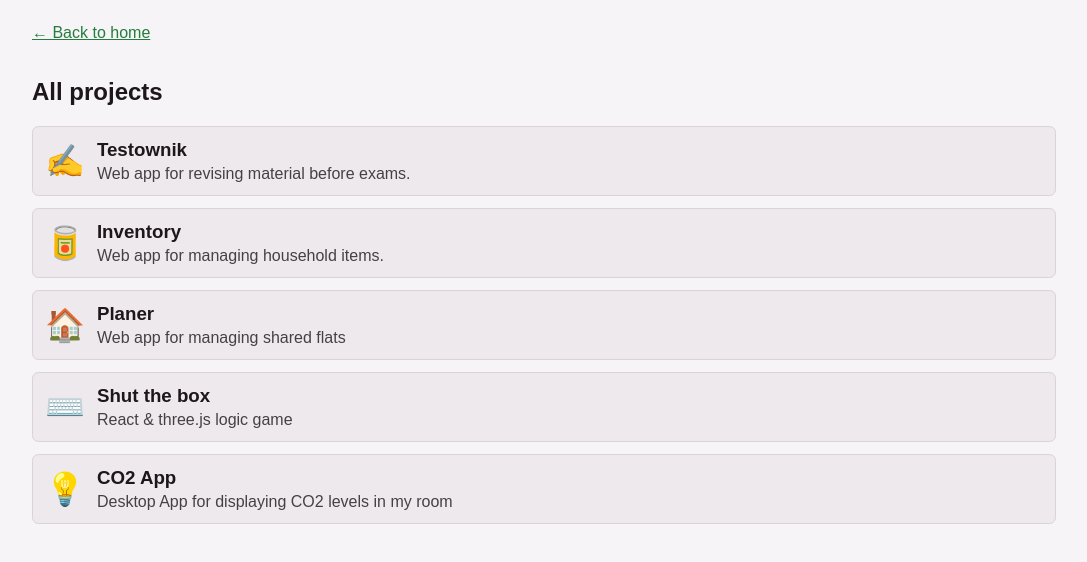
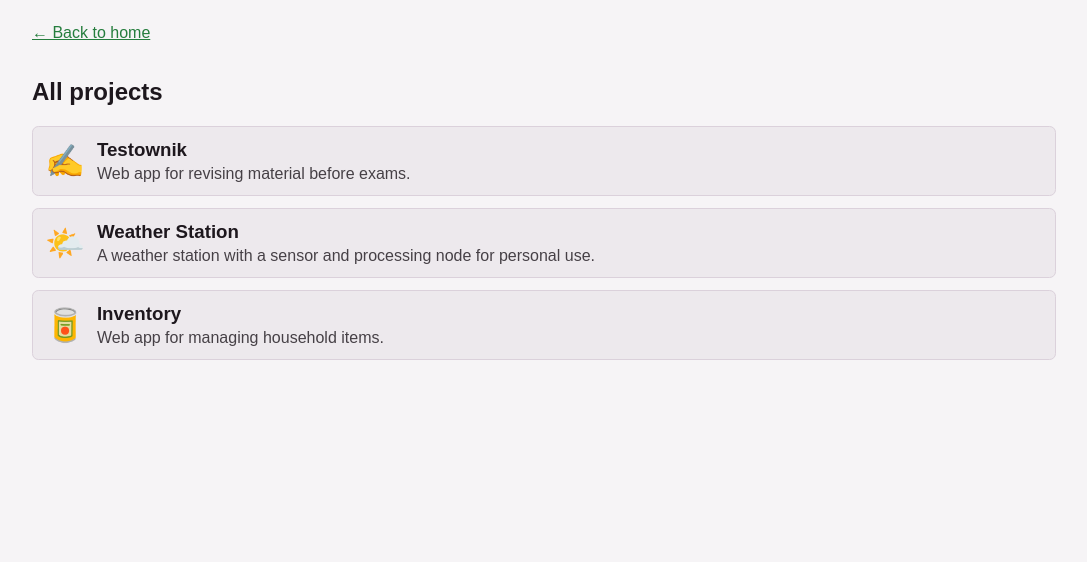
Before and after one commit to Matipolit/matipolit.github.io, an Astro site: page /projects in a window 1280 px wide. Shown: the whole page, without its empty margins (96-1183 px from the left). Built offline with nearby package versions, Linux system fonts and the light colour scheme; Astro itself is replaced by a stand-in of ours.

Commit message:
add weather station project, add testownik images

```diff
--- a/src/data/projects.ts
+++ b/src/data/projects.ts
@@ -1,5 +1,7 @@
 import type { ImageMetadata } from "astro";
 import inventoryMainDesktop from "../assets/screenshots/inventory/inventory-main-desktop.png";
+import testownikMainDesktop from "../assets/screenshots/testownik/testownik-main-desktop.png";
+import testownikTestDesktop from "../assets/screenshots/testownik/testownik-test-desktop.png";
 
 export interface Project {
   slug: string;
@@ -10,7 +12,7 @@ export interface Project {
   technologies: string[];
   tryLink?: string;
   codeLink?: string;
-  screenshots?: ImageMetadata[];
+  images?: ImageMetadata[];
   featured: boolean;
 }
 
@@ -26,6 +28,18 @@ export const projects: Project[] = [
     tryLink: "https://matipolit.ovh/testownik",
     codeLink: "https://github.com/Matipolit/Testownik-svelte",
     featured: true,
+    images: [testownikMainDesktop, testownikTestDesktop]
+  },
+  {
+    slug: "weather-station",
+    icon: "🌤️",
+    title: "Weather Station",
+    description: "A weather station with a sensor and processing node for personal use.",
+    longDescription:
+      "A personal weather station that collects data from an ESP32 node with an SCD40 sensor and sends it via MQTT to a receiver program on a Raspberry Pi. The sensor node measures temperature, humidity, and pressure, while the processing node stores the data in InfluxDB, allowing the user to display it in Grafana. 100% Rust, on both the embedded and program side, with a shared JSON schema crate for easy communication.",
+    technologies: ["Rust"],
+    codeLink: "https://github.com/Matipolit/Air-quality-projet",
+    featured: true,
   },
   {
     slug: "inventory",
@@ -38,40 +52,8 @@ export const projects: Project[] = [
     codeLink: "https://github.com/Matipolit/Inventory",
     tryLink: "https://matipolit.ovh/inventory/web",
     featured: true,
-    screenshots: [inventoryMainDesktop]
+    images: [inventoryMainDesktop]
   },
-  {
-    slug: "planer",
-    icon: "🏠",
-    title: "Planer",
-    description: "Web app for managing shared flats",
-    longDescription:
-      "A full-stack web application for coordinating household tasks, expenses, and schedules in shared flats. Built with Django, it handles user authentication, shared task lists, expense splitting, and a calendar view so everyone in the flat stays on the same page.",
-    technologies: ["Python", "Django"],
-    codeLink: "https://github.com/Matipolit/planer",
-    featured: false,
-  },
-  {
-    slug: "shut-the-box",
-    icon: "⌨️",
-    title: "Shut the box",
-    description: "React & three.js logic game",
-    longDescription:
-      "A browser-based implementation of the classic 'Shut the Box' dice game. Features 3D dice rolling with three.js, smooth animations, and a responsive React UI. Roll the dice and flip down the corresponding numbered tiles to clear the board.",
-    technologies: ["JavaScript", "React"],
-    tryLink: "https://matipolit.ovh/shut-the-box",
-    codeLink: "https://github.com/Matipolit/Shut-the-box",
-    featured: false,
-  },
-  {
-    slug: "co2-app",
-    icon: "💡",
-    title: "CO2 App",
-    description: "Desktop App for displaying CO2 levels in my room",
-    longDescription:
-      "A Rust-based desktop application that reads data from a CO2 sensor and displays real-time air quality readings. Helps monitor ventilation needs by showing CO2 concentration, temperature, and humidity in an intuitive GUI.",
-    technologies: ["Rust"],
-    codeLink: "https://github.com/Matipolit/co2-app",
-    featured: false,
-  },
+
+
 ];
--- a/src/pages/projects/[slug].astro
+++ b/src/pages/projects/[slug].astro
@@ -57,10 +57,10 @@ const { project } = Astro.props;
         </div>
 
         {
-            project.screenshots && project.screenshots.length > 0 && (
+            project.images && project.images.length > 0 && (
                 <div class="screenshots">
-                    <h3>Screenshots</h3>
-                    {project.screenshots.map((src) => (
+                    <h3>Images</h3>
+                    {project.images.map((src) => (
                         <Image
                             src={src}
                             alt={`${project.title} screenshot`}
```
Also changed, not shown: src/assets/screenshots/testownik/testownik-main-desktop.png (added), src/assets/screenshots/testownik/testownik-test-desktop.png (added).
